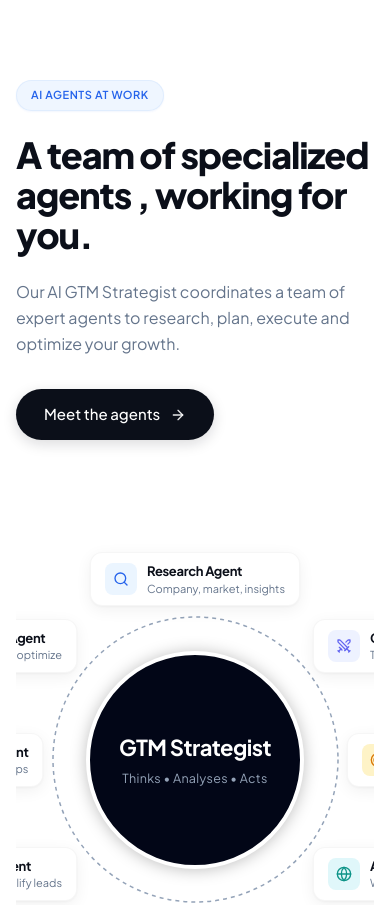
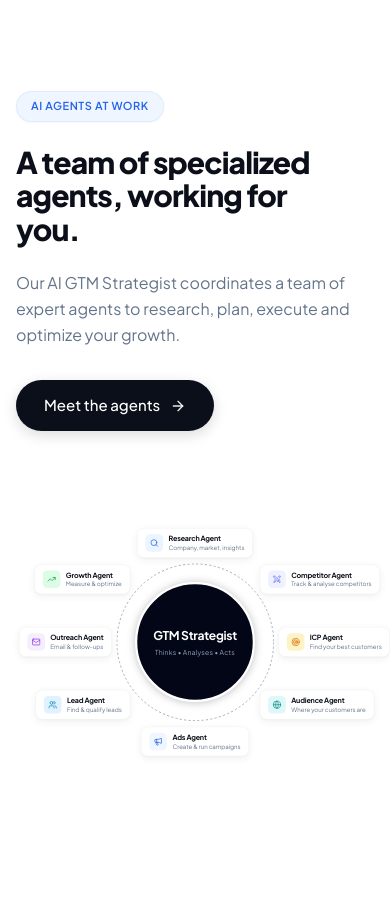
Before and after one commit to Kuberan1810/coireiAI, a React (Vite) app: page / in a window 390 px wide. Shown: the part 2940-3845 px from the top of the page. Built offline with nearby package versions, Linux system fonts and the light colour scheme.

Commit message:
Make AgentsSection orbital hub responsive on mobile screens

```diff
--- a/src/Pages/Home/section/AgentsSection.tsx
+++ b/src/Pages/Home/section/AgentsSection.tsx
@@ -158,9 +158,9 @@ export const AgentsSection: React.FC = () => {
             </div>
 
             {/* Main Headline */}
-            <h2 className="text-4xl sm:text-5xl lg:text-[52px] font-extrabold text-[#0B0F19] tracking-[-0.03em] leading-[1.12]">
+            <h2 className="text-3xl sm:text-5xl lg:text-[52px] font-extrabold text-[#0B0F19] tracking-[-0.03em] leading-[1.12]">
               A team of specialized <br />
-              agents , working for <br />
+              agents, working for <br />
               you.
             </h2>
 
@@ -182,10 +182,10 @@ export const AgentsSection: React.FC = () => {
           </div>
 
           {/* Right Column: Interactive Orbital Hub Ecosystem */}
-          <div className="lg:col-span-7 flex items-center justify-center relative w-full select-none py-6 sm:py-10">
-            {/* Scrollable / Scaled container for responsive sizing */}
-            <div className="w-full flex items-center justify-center overflow-x-auto sm:overflow-visible py-4 scrollbar-none">
-              <div className="relative shrink-0 w-[630px] h-[480px] flex items-center justify-center">
+          <div className="lg:col-span-7 flex items-center justify-center relative w-full select-none py-4 sm:py-8 lg:py-10">
+            {/* Scaled container for responsive sizing without horizontal overflow */}
+            <div className="w-full flex items-center justify-center overflow-visible h-[280px] min-[375px]:h-[310px] min-[400px]:h-[340px] min-[460px]:h-[390px] sm:h-[440px] lg:h-[500px]">
+              <div className="relative shrink-0 w-[630px] h-[480px] flex items-center justify-center transform origin-center scale-[0.50] min-[375px]:scale-[0.55] min-[400px]:scale-[0.60] min-[460px]:scale-[0.70] sm:scale-[0.80] md:scale-[0.90] lg:scale-100 transition-transform duration-200">
 
                 {/* 287x287 Outer Dotted Circle (exactly 34.5px gap from the 218px inner circle on all sides) */}
                 <svg
```
